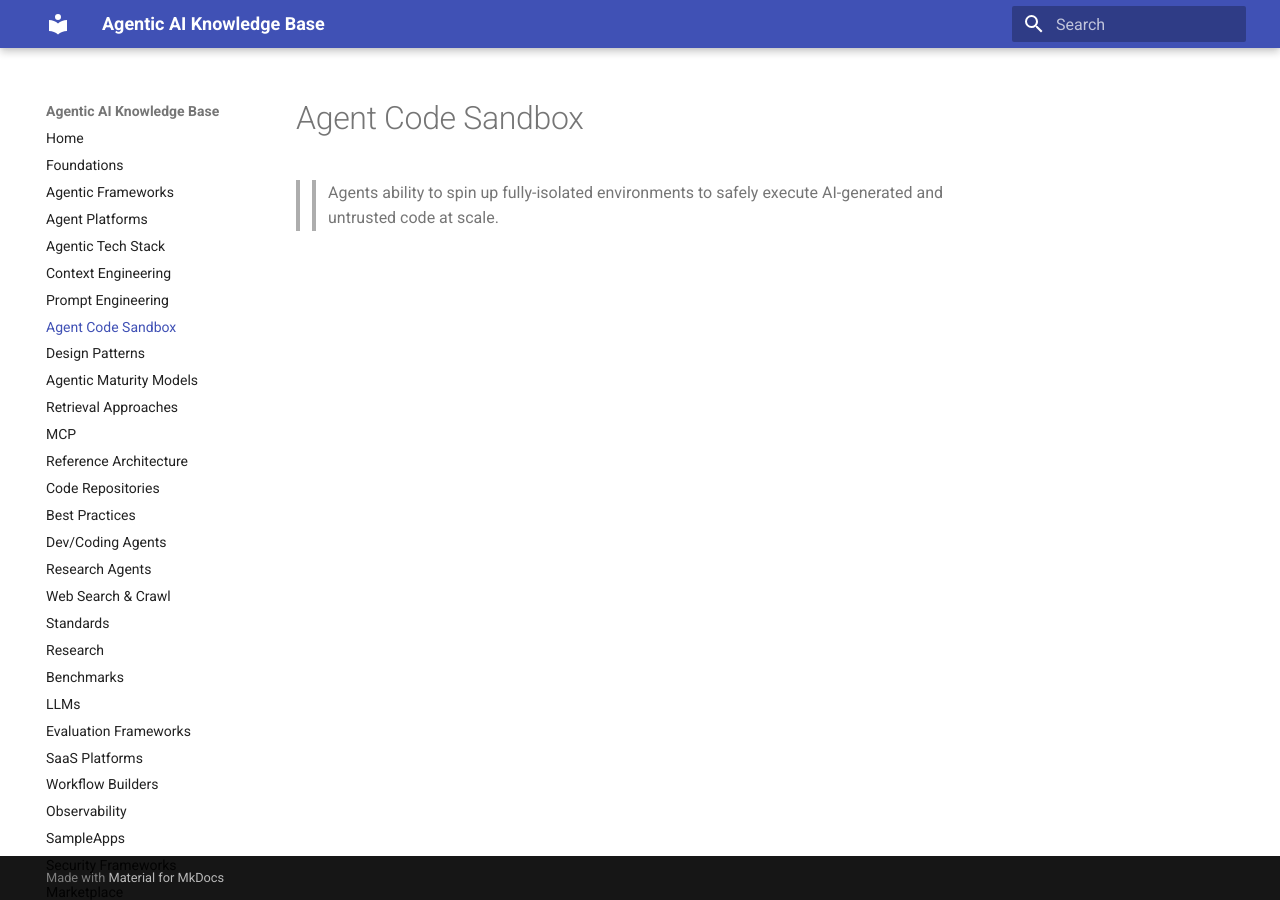
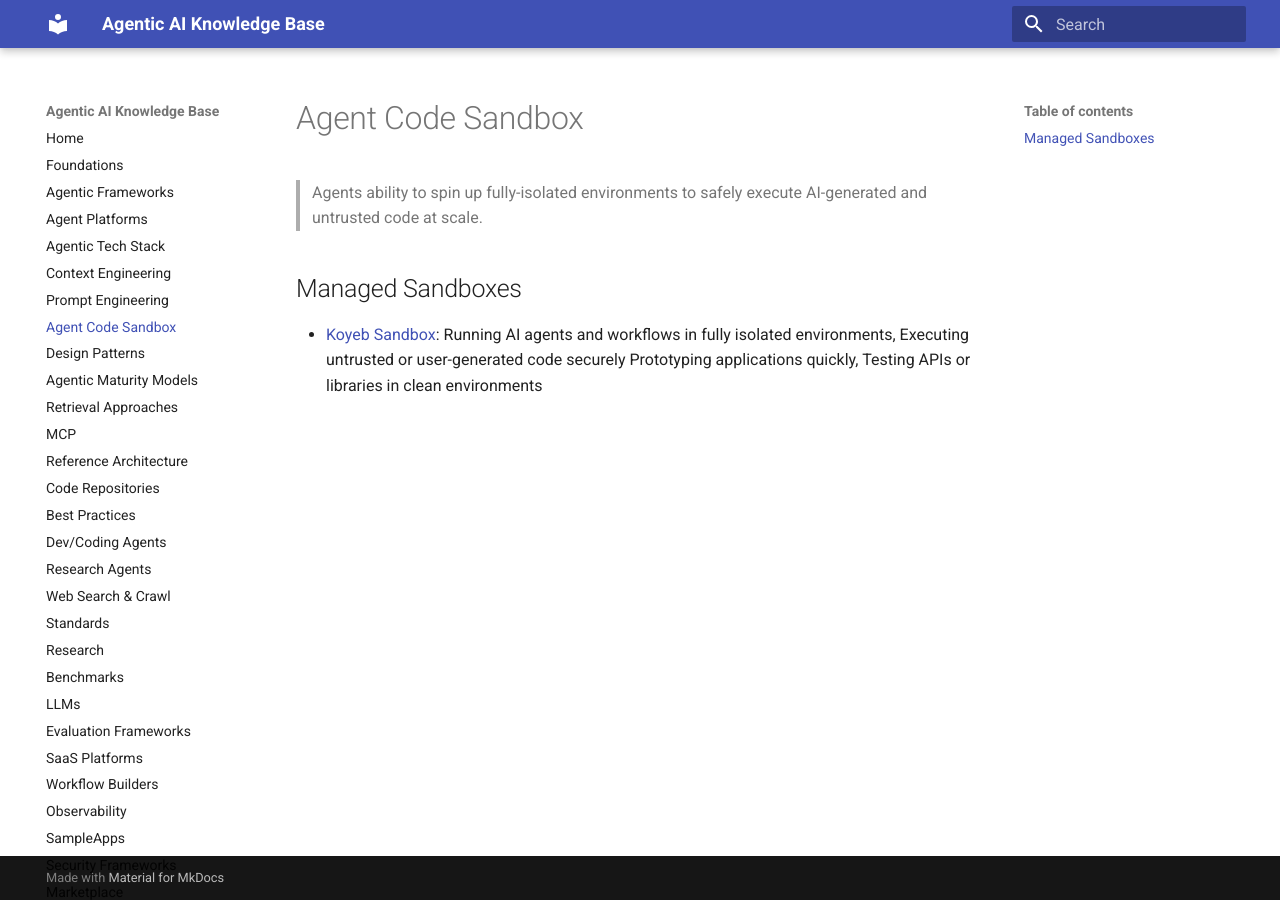
Before and after one commit to ankurkumarz/agentic-ai-knowledge-base, an MkDocs documentation site: the page built from docs/CodeSandbox/README.md, in a window 1280 px wide. Built offline with MkDocs 1.6.1 and Material for MkDocs 9.7.7, drawn with Linux system fonts in a browser that asks for light colours.

Commit message:
Added Koye

```diff
--- a/docs/CodeSandbox/README.md
+++ b/docs/CodeSandbox/README.md
@@ -1 +1,6 @@
->>Agents ability to spin up fully-isolated environments to safely execute AI-generated and untrusted code at scale.
+>Agents ability to spin up fully-isolated environments to safely execute AI-generated and untrusted code at scale.
+
+## Managed Sandboxes
+
+- [Koyeb Sandbox](https://www.koyeb.com/blog/koyeb-sandboxes-fast-scalable-fully-isolated-environments-for-ai-agents?utm_campaign=Koyeb+Sandboxes&utm_content=Koyeb+Sandboxes): Running AI agents and workflows in fully isolated environments, Executing untrusted or user-generated code securely
+Prototyping applications quickly, Testing APIs or libraries in clean environments
```
